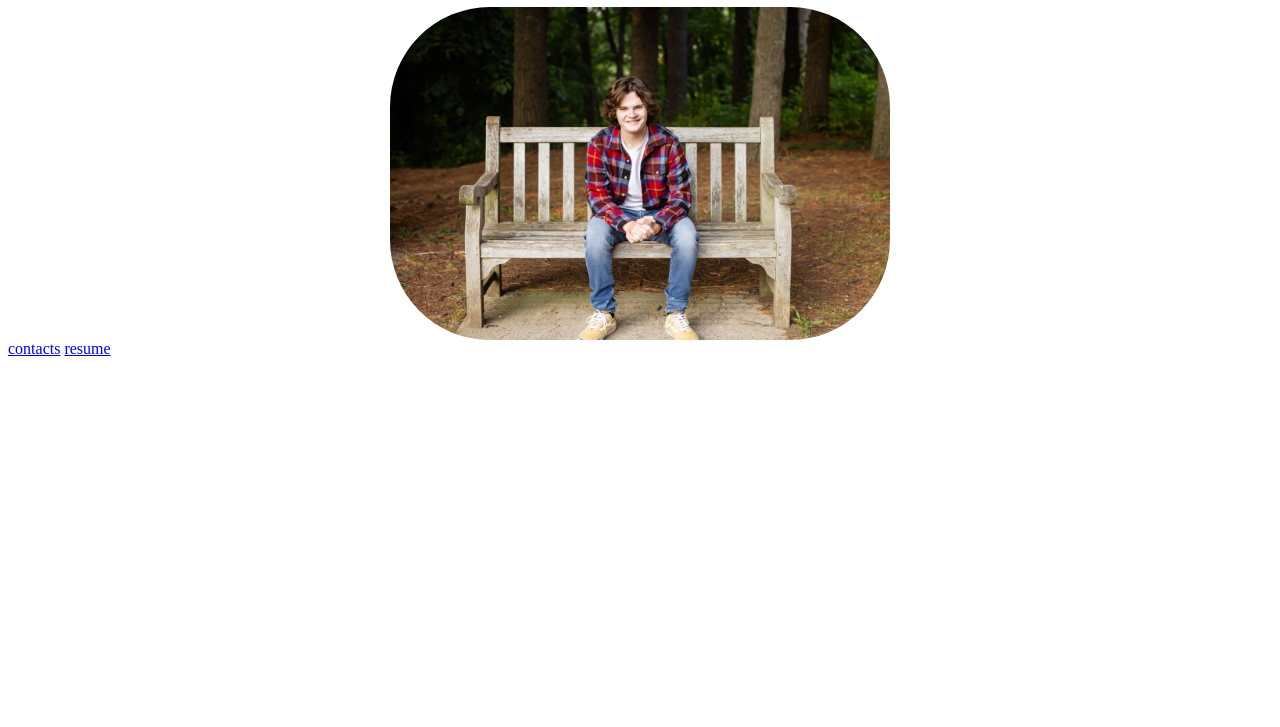
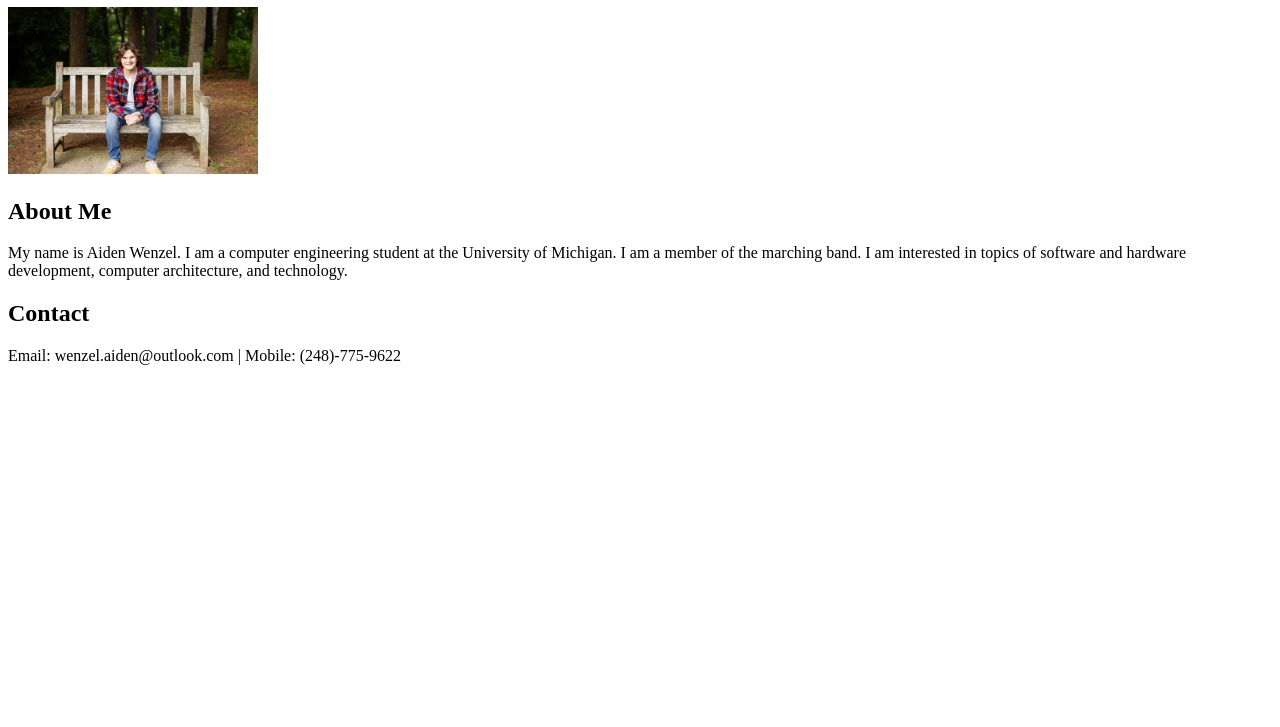
Before and after one commit to aiden-wenzel/Digital_Portfolio, a plain HTML site: page index.html in a window 1280 px wide. Shown: the part 73-800 px from the top of the page. Drawn offline with Linux system fonts and the light colour scheme.

Commit message:
Reformated and removed extra files

```diff
--- a/index.html
+++ b/index.html
@@ -1,16 +1,26 @@
 
 <!DOCTYPE html>
 <html>
-    <link rel="stylesheet" href="style.css">
+
     <head>
+        <link rel="stylesheet" href="style.css">
         <title>Digital Portfolio</title>
     </head>
 
     <body>
         <h1 class="name">Aiden Wenzel</h1>
-        <img src="assests/cover_picture.jpg" alt="Cover Picture" class="cover_picture">
-        <a href="other/contact.html">contacts</a>
-        <a href="other/resume.html">resume</a>
+
+        <img src="assests/cover_picture.jpg" alt="Cover Picture" width="250">
+
+        <h2>About Me</h2>
+        <p>
+            My name is Aiden Wenzel. I am a computer engineering student at the University of Michigan.
+            I am a member of the marching band. I am interested in topics of software and hardware development,
+            computer architecture, and technology.
+        </p>
+
+        <h2>Contact</h2>
+        <p>Email: wenzel.aiden@outlook.com | Mobile: (248)-775-9622</p>
     </body>
 
 </html>
--- a/style.css
+++ /dev/null
@@ -1,12 +0,0 @@
-.name {
-    text-align: center;
-}
-
-
-.cover_picture {
-    display: block;
-    margin-left:auto;
-    margin-right: auto;
-    width: 500px;
-    border-radius: 100px;
-}
```
Also changed, not shown: other/resume.html (deleted, +0 -9 lines), other/contact.html (deleted), 1 other file.
